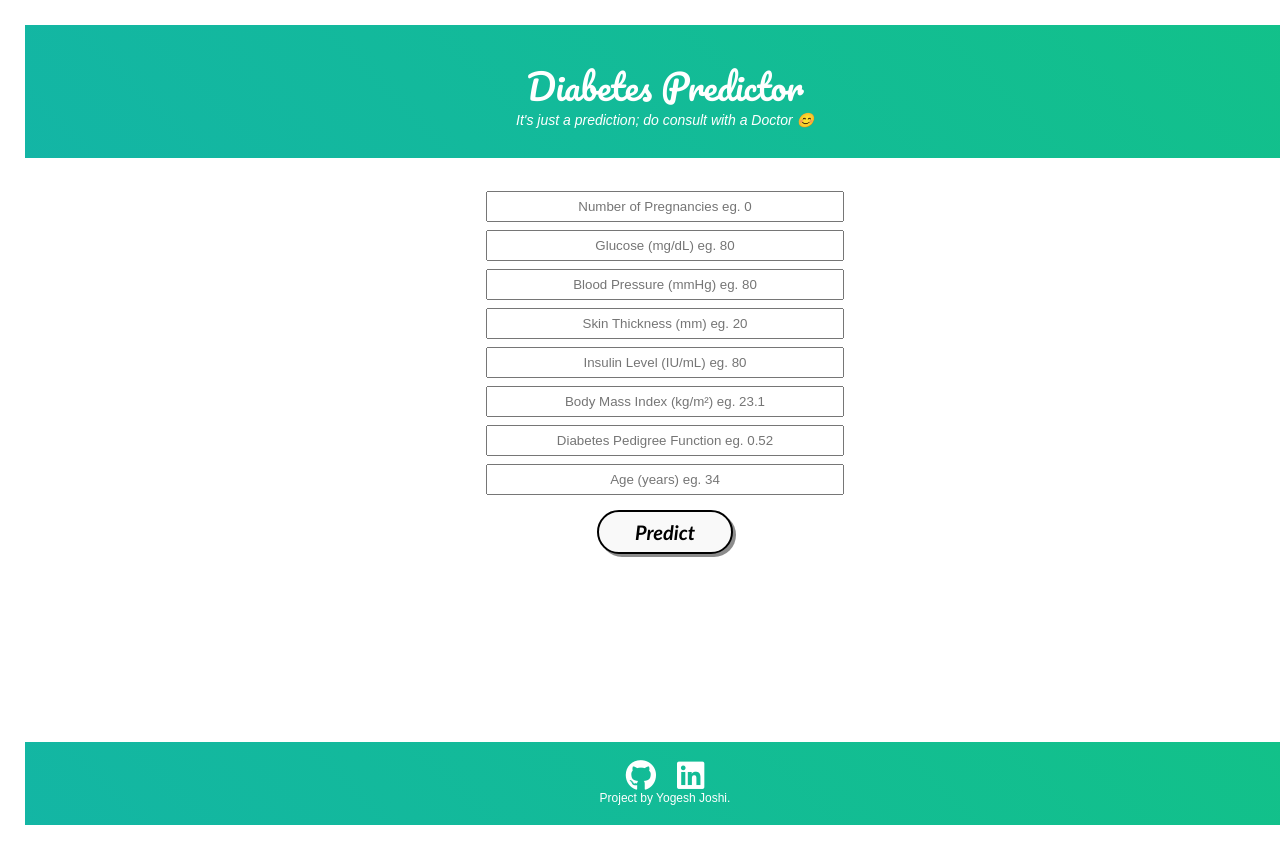
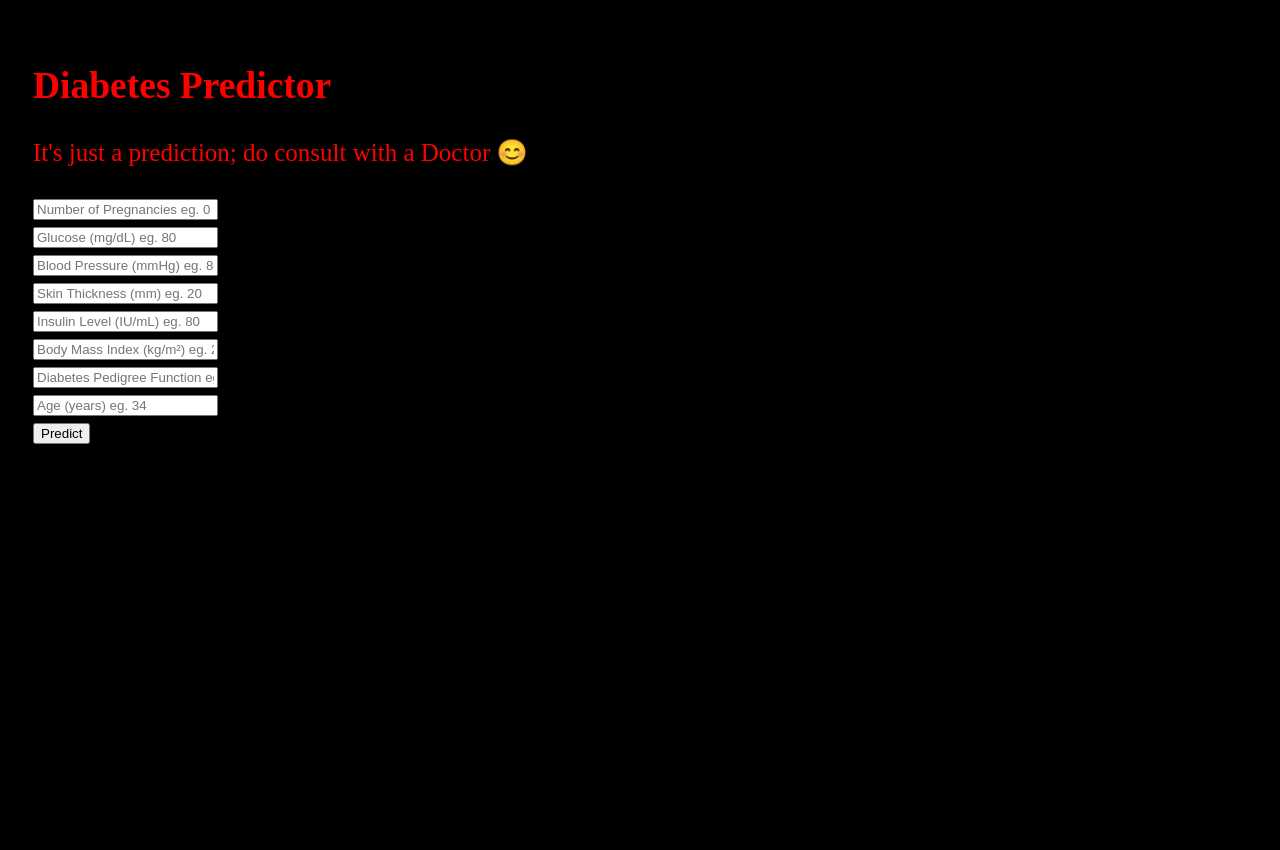
Before and after one commit to Yj8055/Microsoft-Intenship---Diabetes-predictor, a Flask app: page / in a window 1280 px wide; the page is wider, and only the part inside the window is pictured. After the commit the page ends 444 px from the top of that part, so only its background shows below. Run offline with Flask 2, Linux system fonts and the light colour scheme; parts of the project's set-up code (start-up, migrations or seed data) failed here and were passed over; some libraries are stand-ins or nearby versions.

Commit message:
Update index.html

```diff
--- a/templates/index.html
+++ b/templates/index.html
@@ -4,10 +4,7 @@
     <head>
         <meta charset="utf-8">
         <title>Diabetes Predictor</title>
-        <link rel="shortcut icon" href="{{ url_for('static', filename='diabetes-favicon.ico') }}">
-        <link rel="stylesheet" type="text/css" href="{{ url_for('static', filename='styles.css') }}">
-        <script src="https://kit.fontawesome.com/5f3f547070.js" crossorigin="anonymous"></script>
-        <link href="https://fonts.googleapis.com/css2?family=Pacifico&display=swap" rel="stylesheet">
+
         <style>
             body {
               padding: 25px;
@@ -23,13 +20,24 @@
               background-color: white;
               color: black;
             }
+            body {
+  background-color: black;
+}
+
+h2 {
+  background-color: black;
+}
+
+div {
+  background-color: black;
+}
           </style>
     </head>
 
     <body>
 
         <!-- Website Title -->
-    	<div class="container">
+    	<div style="color:red" class="container">
             <h2 class='container-heading'><span class="heading_font">Diabetes Predictor</span></h2>
             <div class='description'>
     			<p>It's just a prediction; do consult with a Doctor 😊</p>
@@ -37,7 +45,7 @@
     	</div>
 
         <!-- Text Area -->
-    	<div class="ml-container">
+    	<div style="color:red" class="ml-container">
     		<form action="{{ url_for('predict') }}" method="POST">
                 <input class="form-input" type="text" name="pregnancies" placeholder="Number of Pregnancies eg. 0"><br>
                 <input class="form-input" type="text" name="glucose" placeholder="Glucose (mg/dL) eg. 80"><br>
@@ -53,7 +61,7 @@
     	</div>
 
         <!-- Footer -->
-       <div class='footer'>
+       <div  class='footer'>
            <div class="contact">
                <a target="_blank" href="https://github.com/Yj8055"><i class="fab fa-github fa-lg contact-icon"></i></a>
                <a target="_blank" href="https://www.linkedin.com/in/yogesh-joshi-b25968205/"><i class="fab fa-linkedin fa-lg contact-icon"></i></a>
```
